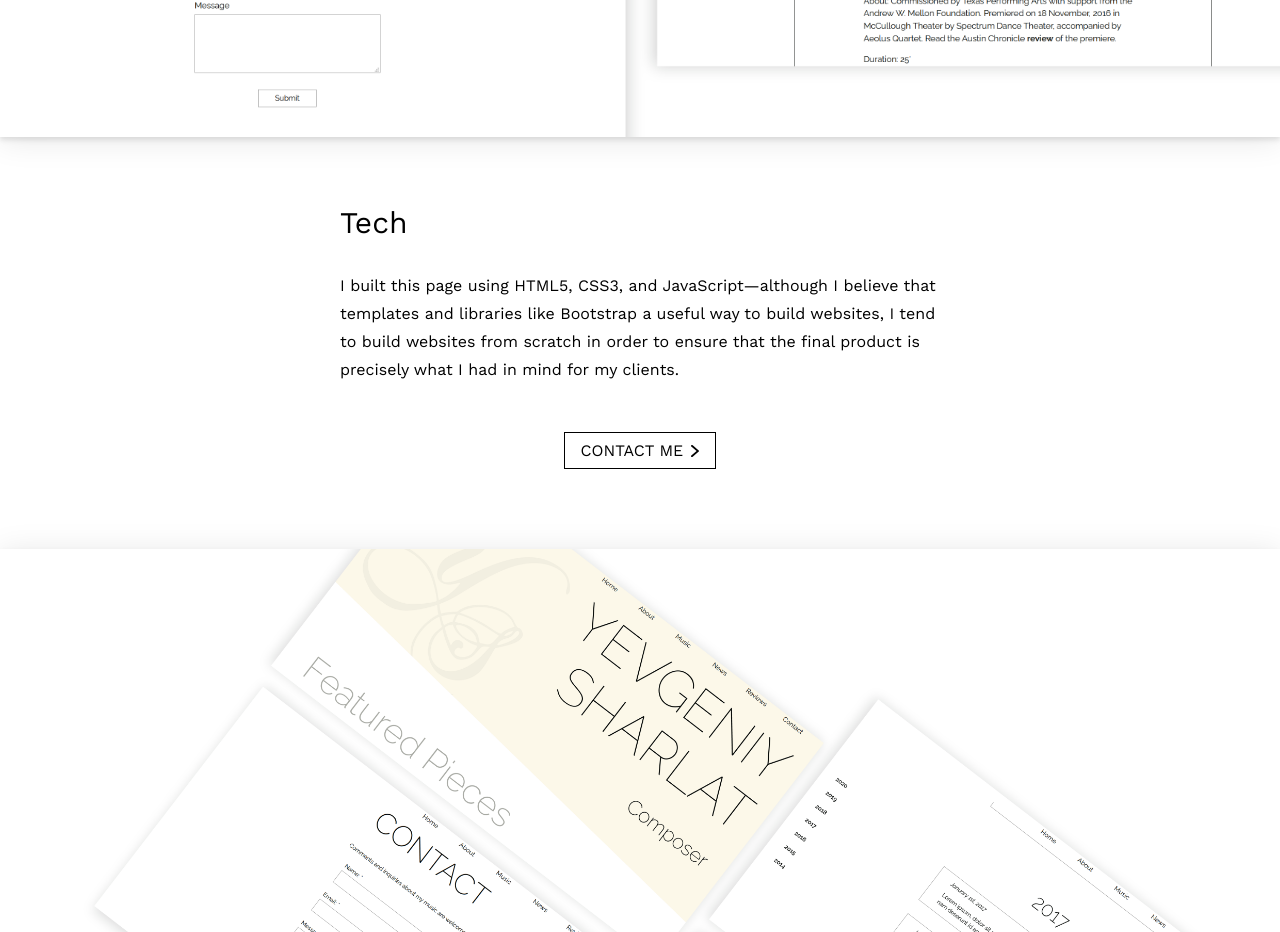
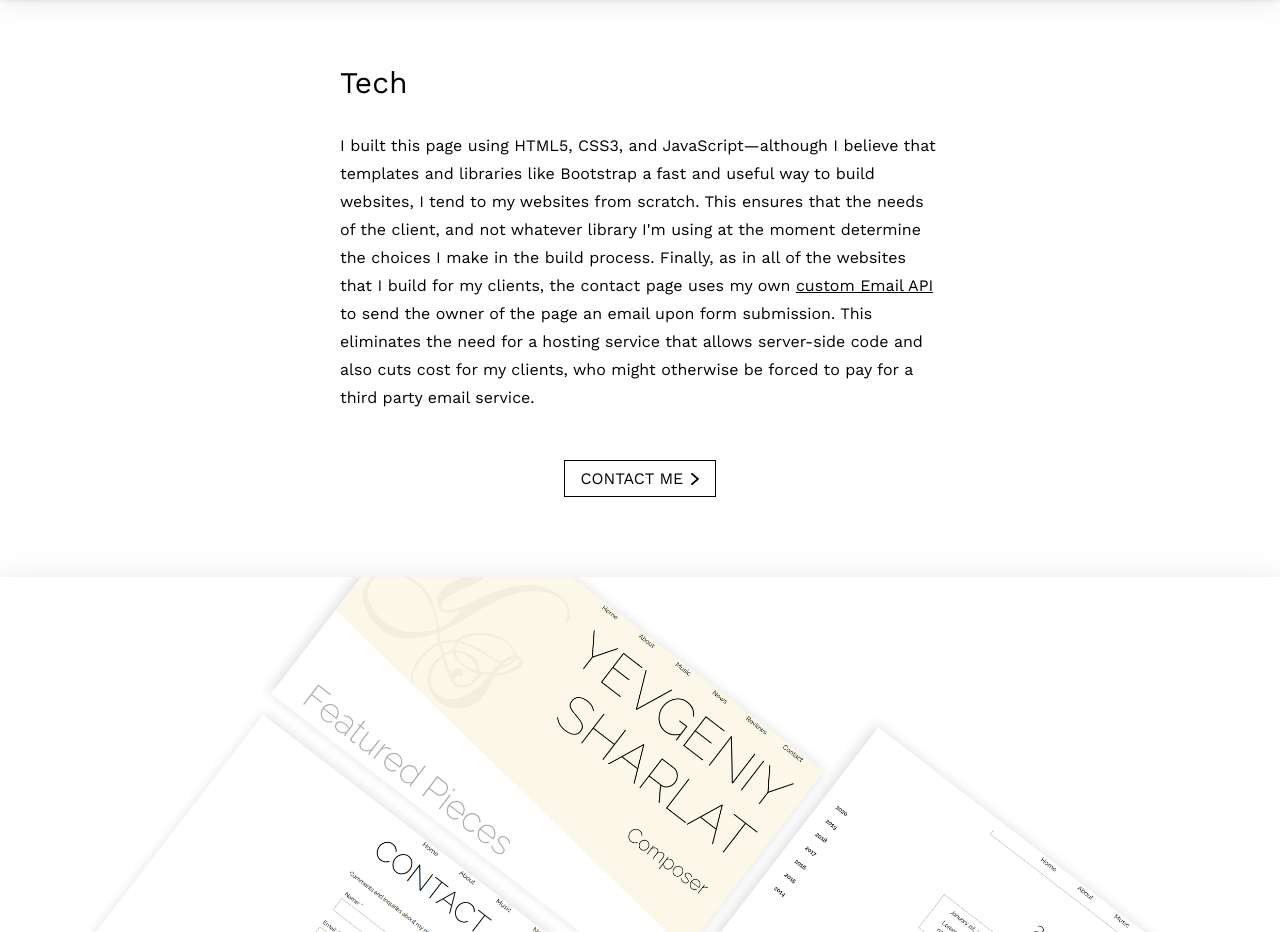
Before and after one commit to austintheriot/digital-portfolio-2, a React (Create React App) app: page /yevgeniy in a window 1280 px wide. Shown: the part 2060-2992 px from the top of the page. Built offline with nearby package versions, Linux system fonts and the light colour scheme; no server answers.

Commit message:
centered Portfolio h1 area, added scroll to top to pages besides portfolio

```diff
--- a/src/components/Decorations/Decorations.module.css
+++ b/src/components/Decorations/Decorations.module.css
@@ -16,21 +16,21 @@
 /* Section 1 */
 
 .decoration1__1 {
-	left: -75vw;
-	top: -15px;
-	width: 100vw;
+	left: 0vw;
+	top: 115px;
+	width: 15vw;
 }
 
 .decoration1__2 {
-	top: 500px;
-	width: 40vw;
-	left: 60vw;
+	top: 650px;
+	width: 10vw;
+	left: 90vw;
 }
 
 .decoration1__3 {
-	top: 525px;
-	width: 50vw;
-	left: 50vw;
+	top: 675px;
+	width: 20vw;
+	left: 80vw;
 }
 
 /* Section 2 */
--- a/src/routes/About/About.js
+++ b/src/routes/About/About.js
@@ -1,4 +1,4 @@
-import React from 'react';
+import React, { useEffect } from 'react';
 import styles from './About.module.css';
 
 import Button from '../../components/Button/Button';
@@ -7,6 +7,10 @@ import { Link } from 'react-router-dom';
 import headshot from '../../assets/images/headshot.jpg';
 
 export default (props) => {
+	useEffect(() => {
+		window.scrollTo(0, 0);
+	}, []);
+
 	return (
 		<section className={styles.aboutme}>
 			<h1>About Me</h1>
--- a/src/routes/Contact/Contact.js
+++ b/src/routes/Contact/Contact.js
@@ -1,4 +1,4 @@
-import React, { useState } from 'react';
+import React, { useState, useEffect } from 'react';
 import styles from './Contact.module.css';
 import { contactForm } from '../../config';
 
@@ -45,6 +45,10 @@ export default (props) => {
 	});
 	const [buttonDisabled, setbuttonDisabled] = useState(false);
 	const [modalMessage, setModalMessage] = useState('');
+
+	useEffect(() => {
+		window.scrollTo(0, 0);
+	}, []);
 
 	const handleFocus = (event, newestType) => {
 		//animation
--- a/src/routes/Portfolio Articles/Email.js
+++ b/src/routes/Portfolio Articles/Email.js
@@ -1,4 +1,4 @@
-import React from 'react';
+import React, { useEffect } from 'react';
 import generalStyles from './PortfolioArticle.module.css';
 import Button from '../../components/Button/Button';
 import { Link } from 'react-router-dom';
@@ -6,6 +6,10 @@ import TryItOut from '../../components/TryItOut/TryItOut';
 
 export default (props) => {
 	const CODE_URL = 'https://github.com/austintheriot/email-sender-api';
+
+	useEffect(() => {
+		window.scrollTo(0, 0);
+	}, []);
 
 	return (
 		<article>
--- a/src/routes/Portfolio Articles/JSArt.js
+++ b/src/routes/Portfolio Articles/JSArt.js
@@ -1,4 +1,4 @@
-import React from 'react';
+import React, { useEffect } from 'react';
 import generalStyles from './PortfolioArticle.module.css';
 import Button from '../../components/Button/Button';
 import { Link } from 'react-router-dom';
@@ -14,6 +14,10 @@ import hero3__2 from '../../assets/images/jsart__hero3--2.png';
 import hero3__3 from '../../assets/images/jsart__hero3--3.png';
 
 export default (props) => {
+	useEffect(() => {
+		window.scrollTo(0, 0);
+	}, []);
+
 	// eslint-disable-next-line no-unused-vars
 	const CANVAS_PROJECTS_COLLECTION_CODE =
 		'https://github.com/austintheriot/canvas-projects-combined';
--- a/src/routes/Portfolio Articles/LASC.js
+++ b/src/routes/Portfolio Articles/LASC.js
@@ -1,4 +1,4 @@
-import React from 'react';
+import React, { useEffect } from 'react';
 import generalStyles from './PortfolioArticle.module.css';
 import Button from '../../components/Button/Button';
 import { Link } from 'react-router-dom';
@@ -6,6 +6,10 @@ import { Link } from 'react-router-dom';
 import hero1 from '../../assets/images/lascabling__allscreens.png';
 
 export default (props) => {
+	useEffect(() => {
+		window.scrollTo(0, 0);
+	}, []);
+
 	return (
 		<article>
 			<h1 className={generalStyles.h1}>LASCabling</h1>
@@ -44,9 +48,19 @@ export default (props) => {
 			<h3 className={generalStyles.h3}>Tech</h3>
 			<p className={generalStyles.p}>
 				I built this page using HTML5, CSS3, and JavaScript—although I believe
-				that templates and libraries like Bootstrap a useful way to build
-				websites, I tend to build websites from scratch in order to ensure that
-				the final product is precisely what I had in mind for my clients.
+				that templates and libraries like Bootstrap a fast and useful way to
+				build websites, I tend to my websites from scratch. This ensures that
+				the needs of the client, and not whatever library I'm using at the
+				moment determine the choices I make in the build process. Finally, as in
+				all of the websites that I build for my clients, the contact page uses
+				my own{' '}
+				<Link className={generalStyles.trueLink} to='/email-api'>
+					custom Email API
+				</Link>{' '}
+				to send the owner of the page an email upon form submission. This
+				eliminates the need for a hosting service that allows server-side code
+				and also cuts cost for my clients, who might otherwise be forced to pay
+				for a third party email service.
 			</p>
 			<div className={generalStyles.center}>
 				<Link to='/contact' className={generalStyles.Link}>
--- a/src/routes/Portfolio Articles/PortfolioArticle.module.css
+++ b/src/routes/Portfolio Articles/PortfolioArticle.module.css
@@ -20,6 +20,10 @@ a,
 	text-decoration: none;
 	width: max-content;
 	height: max-content;
+}
+
+.trueLink {
+	text-decoration: underline;
 }
 
 .center {
--- a/src/routes/Portfolio Articles/Presto.js
+++ b/src/routes/Portfolio Articles/Presto.js
@@ -1,4 +1,4 @@
-import React from 'react';
+import React, { useEffect } from 'react';
 import generalStyles from './PortfolioArticle.module.css';
 import Button from '../../components/Button/Button';
 import { Link } from 'react-router-dom';
@@ -7,6 +7,10 @@ import hero1 from '../../assets/images/presto__hero1.png';
 import hero2 from '../../assets/images/presto__hero2.png';
 
 export default (props) => {
+	useEffect(() => {
+		window.scrollTo(0, 0);
+	}, []);
+
 	const CODE_URL = 'https://github.com/austintheriot/presto-web-app';
 
 	return (
--- a/src/routes/Portfolio Articles/Yevgeniy.js
+++ b/src/routes/Portfolio Articles/Yevgeniy.js
@@ -1,4 +1,4 @@
-import React from 'react';
+import React, { useEffect } from 'react';
 import generalStyles from './PortfolioArticle.module.css';
 import Button from '../../components/Button/Button';
 import { Link } from 'react-router-dom';
@@ -8,6 +8,10 @@ import hero2 from '../../assets/images/yevgeniy__hero2.png';
 import hero3 from '../../assets/images/yevgeniy__hero3.png';
 
 export default (props) => {
+	useEffect(() => {
+		window.scrollTo(0, 0);
+	}, []);
+
 	const WEBSITE_URL = 'https://ysharlat.imfast.io/';
 
 	return (
@@ -40,13 +44,7 @@ export default (props) => {
 				music. If visitors wish, they can then proceed to the dedicated Music
 				page of his website to browse a more robust selection of Mr. Sharlat's
 				work. The website also allows visitors to browse his biography, read
-				reviews of his work, and see news pertaining to his music. Finally, as
-				in all of the websites that I build for my clients, I built a contact
-				page that uses my own custom Email API to send the owner of the page an
-				email upon form submission. This eliminates the need for a hosting
-				service that is able to run server-side code and also cuts cost for my
-				client, who would otherwise be forced to pay for a third party email
-				service.
+				reviews of his work, and see news pertaining to his music.
 			</p>
 			<a href={WEBSITE_URL} target='_blank' rel='noopener noreferrer'>
 				<img
@@ -58,9 +56,19 @@ export default (props) => {
 			<h3 className={generalStyles.h3}>Tech</h3>
 			<p className={generalStyles.p}>
 				I built this page using HTML5, CSS3, and JavaScript—although I believe
-				that templates and libraries like Bootstrap a useful way to build
-				websites, I tend to build websites from scratch in order to ensure that
-				the final product is precisely what I had in mind for my clients.
+				that templates and libraries like Bootstrap a fast and useful way to
+				build websites, I tend to my websites from scratch. This ensures that
+				the needs of the client, and not whatever library I'm using at the
+				moment determine the choices I make in the build process. Finally, as in
+				all of the websites that I build for my clients, the contact page uses
+				my own{' '}
+				<Link className={generalStyles.trueLink} to='/email-api'>
+					custom Email API
+				</Link>{' '}
+				to send the owner of the page an email upon form submission. This
+				eliminates the need for a hosting service that allows server-side code
+				and also cuts cost for my clients, who might otherwise be forced to pay
+				for a third party email service.
 			</p>
 			<div className={generalStyles.center}>
 				<Link to='/contact' className={generalStyles.Link}>
--- a/src/routes/Portfolio/Portfolio.js
+++ b/src/routes/Portfolio/Portfolio.js
@@ -18,17 +18,12 @@ export default (props) => {
 	return (
 		<div className={styles.container}>
 			<section>
-				<div className={styles.titleContainer}>
-					<Decorations1></Decorations1>
-					<div className={styles.line1}></div>
-					<h1>Austin Theriot</h1>
-					<p className={styles.subtitle}>web developer</p>
-					<div className={styles.buttonContainer}>
-						<Button arrow={'true'} down={'true'}>
-							<a href='#work'>See My Work</a>
-						</Button>
-					</div>
-				</div>
+				<Decorations1 />
+				<h1>Austin Theriot</h1>
+				<p className={styles.subtitle}>web developer</p>
+				<Button arrow={'true'} down={'true'}>
+					<a href='#work'>See My Work</a>
+				</Button>
 			</section>
 			<section>
 				<h2 id='work'>My Work</h2>
```
Also changed, not shown: src/routes/Portfolio/Portfolio.module.css (+8 -6 lines).
